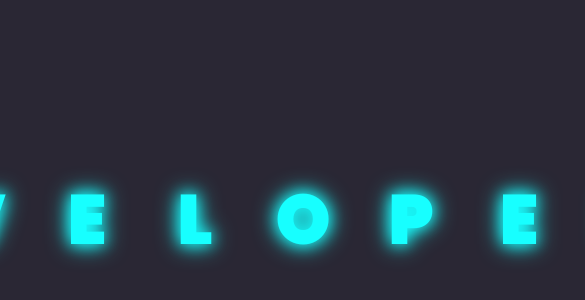
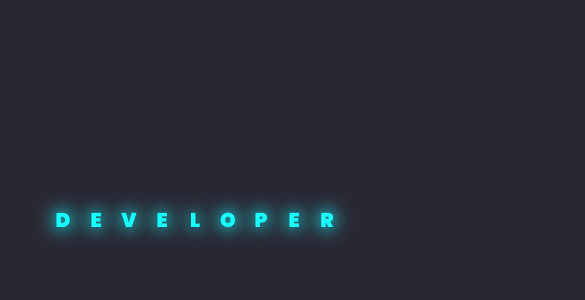
Before and after one commit to robert-ds/text-animated, a plain HTML site: page index.html in a window 390 px wide. Shown: the part 202-502 px from the top of the page, 585 px wide, since content can reach past the window. Drawn offline with Linux system fonts and the light colour scheme.

Commit message:
set media querie mobile

```diff
--- a/style.css
+++ b/style.css
@@ -49,3 +49,12 @@ div {
 		filter: hue-rotate( 360deg);
 	}
 }
+
+@media only screen and (max-width: 600px) {
+	div {
+		height: 25px;
+		width: 25px;
+		font-size: 20px;
+
+	}
+}
```
